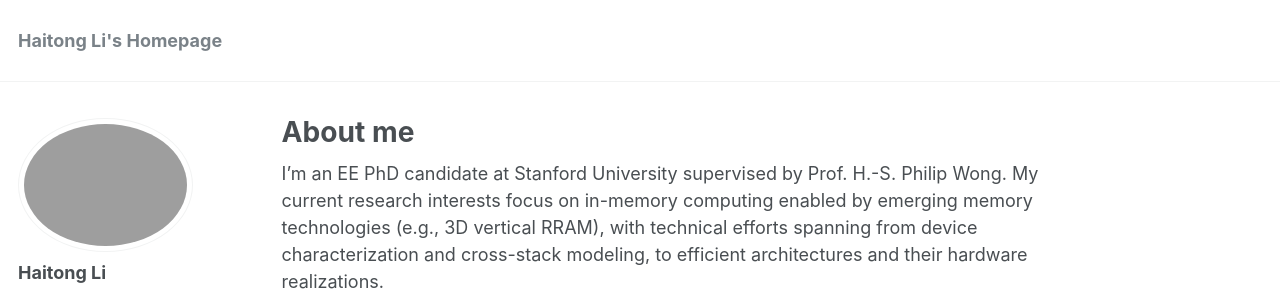
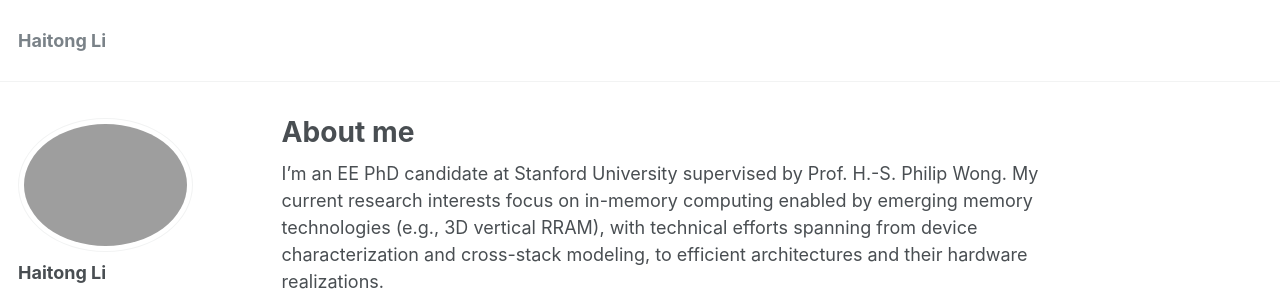
Before and after one commit to peterliht/peterliht.github.io, a Jekyll site: the page built from _pages/about.md, in a window 1280 px wide. Shown: the top 291 px of the page. Built offline with Jekyll 4.4.1, drawn with Linux system fonts in a browser that asks for light colours.

Commit message:
change homepage name

```diff
--- a/_config.yml
+++ b/_config.yml
@@ -7,7 +7,7 @@
 
 # Site Settings
 locale                   : "en-US"
-title                    : "Haitong Li's Homepage"
+title                    : "Haitong Li"
 title_separator          : "-"
 name                     : &name "Haitong Li"
 description              : &description "EE PhD Candidate at Stanford University"
```
